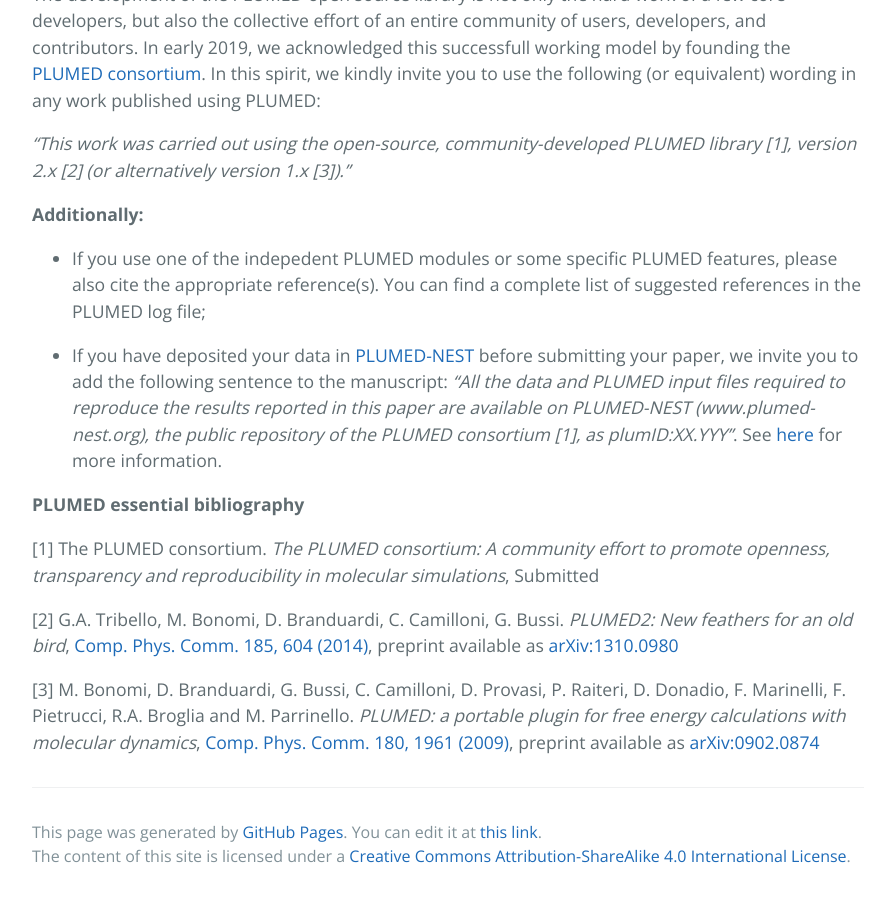
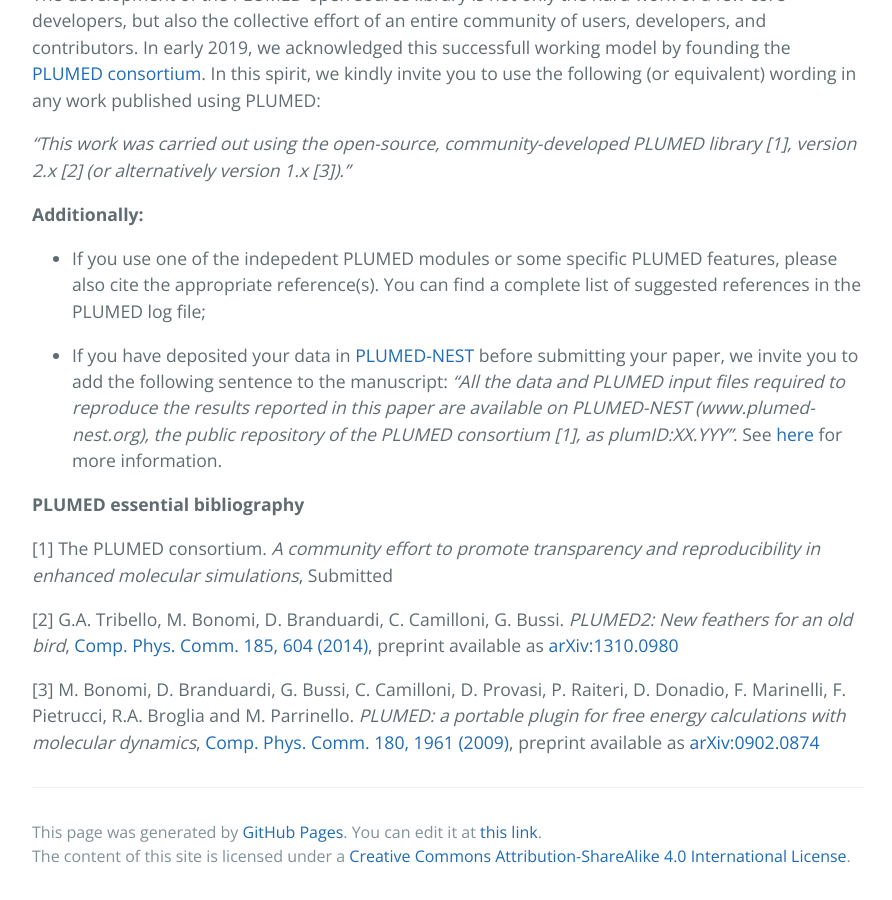
Before and after one commit to plumed/plumed.github.io, a Jekyll site: the page built from cite.md, in a window 1280 px wide and 900 px high, scrolled down 642 px. Shown: the whole window, without its empty margins (192-1084 px from the left). Built offline with Jekyll 4.4.1, drawn with Linux system fonts in a browser that asks for light colours; our own code applies the rules of GitHub Pages for plain Markdown files; the repository's description, which GitHub fills in, is left out.

Commit message:
new title

```diff
--- a/cite.md
+++ b/cite.md
@@ -14,7 +14,7 @@ The development of the PLUMED open source library is not only the hard work of a
 **PLUMED essential bibliography**
 
 [1] The PLUMED consortium.
-_The PLUMED consortium: A community effort to promote openness, transparency and reproducibility in molecular simulations_,
+_A community effort to promote transparency and reproducibility in enhanced molecular simulations_,
 Submitted
 
 [2] G.A. Tribello, M. Bonomi, D. Branduardi, C. Camilloni, G. Bussi.
```
